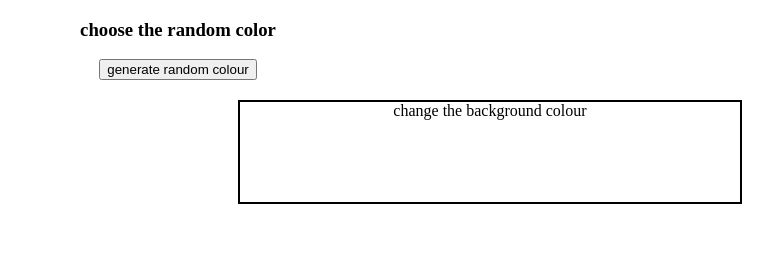
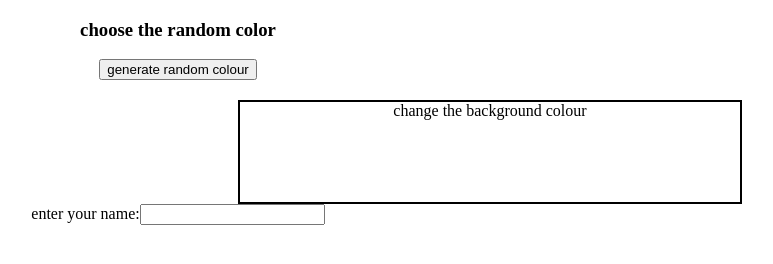
Before and after one commit to Naman03-08/learning-js, a plain HTML site: page day-1/index.html in a window 1280 px wide. Shown: the whole page, without its empty margins (462-1235 px from the left). Drawn offline with Linux system fonts and the light colour scheme.

Commit message:
new commit added

```diff
--- a/day-1/index.html
+++ b/day-1/index.html
@@ -15,6 +15,8 @@
 
     <div>change the background colour </div>
 
+    enter your name:<input type="text" name="" id="">
+
     <script src="script.js"></script>
 </body>
 </html>
--- a/day-1/script.js
+++ b/day-1/script.js
@@ -24,12 +24,17 @@ btn.addEventListener("click", function(){
 })
 
 btn.addEventListener("click", function(){
-    console.dir(KeyboardEvent)
+
 })
 
-let marks = {
-    maths : 90,
-    english : 90,
-    hindi : 95,
-    avarage : (this.maths + this.english + this.hindi)
-}
+let input = document.querySelector("input")
+
+input.addEventListener("keyup", function(){
+    // console.log(event.code)
+    console.log(event.key)
+})
+
+let div = document.querySelector("div")
+input.addEventListener("keyup", function(){
+    div.innerText = event.key
+})
```
